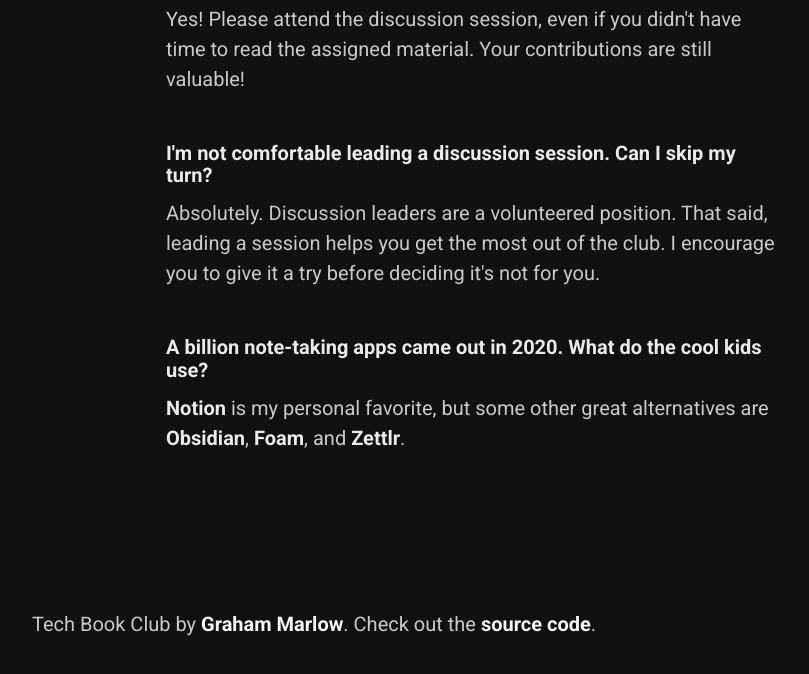
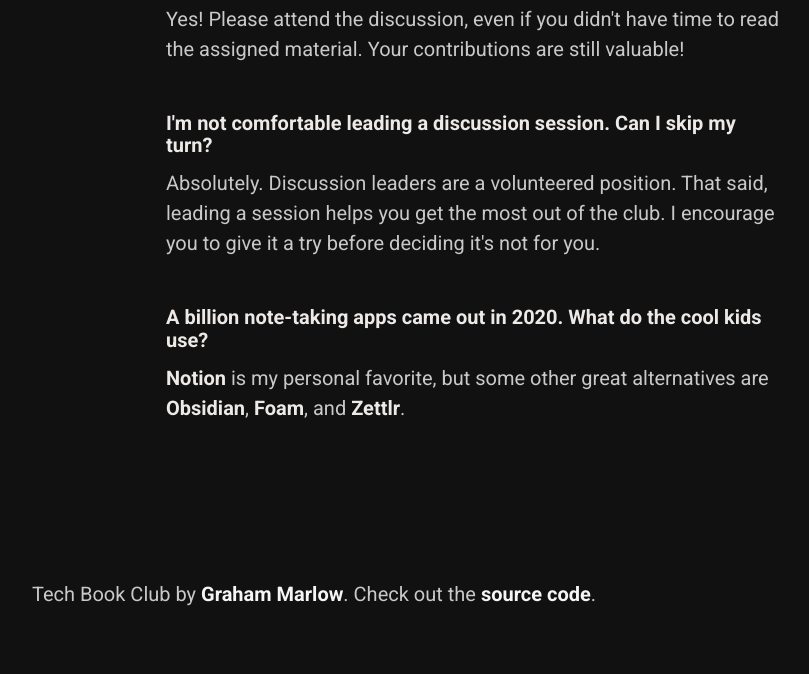
Before and after one commit to mgmarlow/tech-book-club, a Gatsby site: page /faq in a window 1280 px wide. Shown: the part 260-934 px from the top of the page, without its empty margins (326-1135 px from the left). Built offline with nearby package versions, Linux system fonts and the light colour scheme; Gatsby itself is replaced by a stand-in of ours.

Commit message:
Copy tweaks

```diff
--- a/src/pages/faq.js
+++ b/src/pages/faq.js
@@ -7,7 +7,7 @@
     question:
       "Can I still attend the discussion session if I didn't read the material?",
     answer:
-      "Yes! Please attend the discussion session, even if you didn't have time to read the assigned material. Your contributions are still valuable!",
+      "Yes! Please attend the discussion, even if you didn't have time to read the assigned material. Your contributions are still valuable!",
   },
   {
     question:
```
